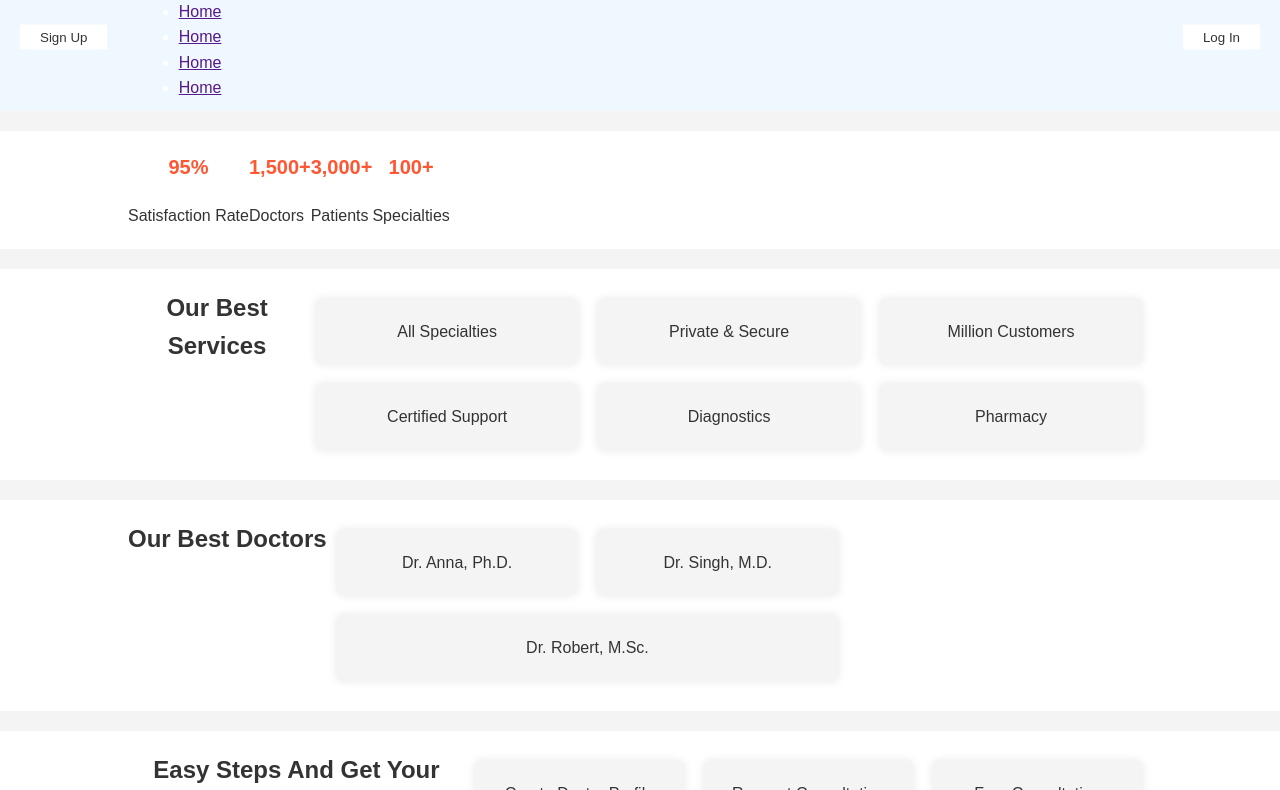
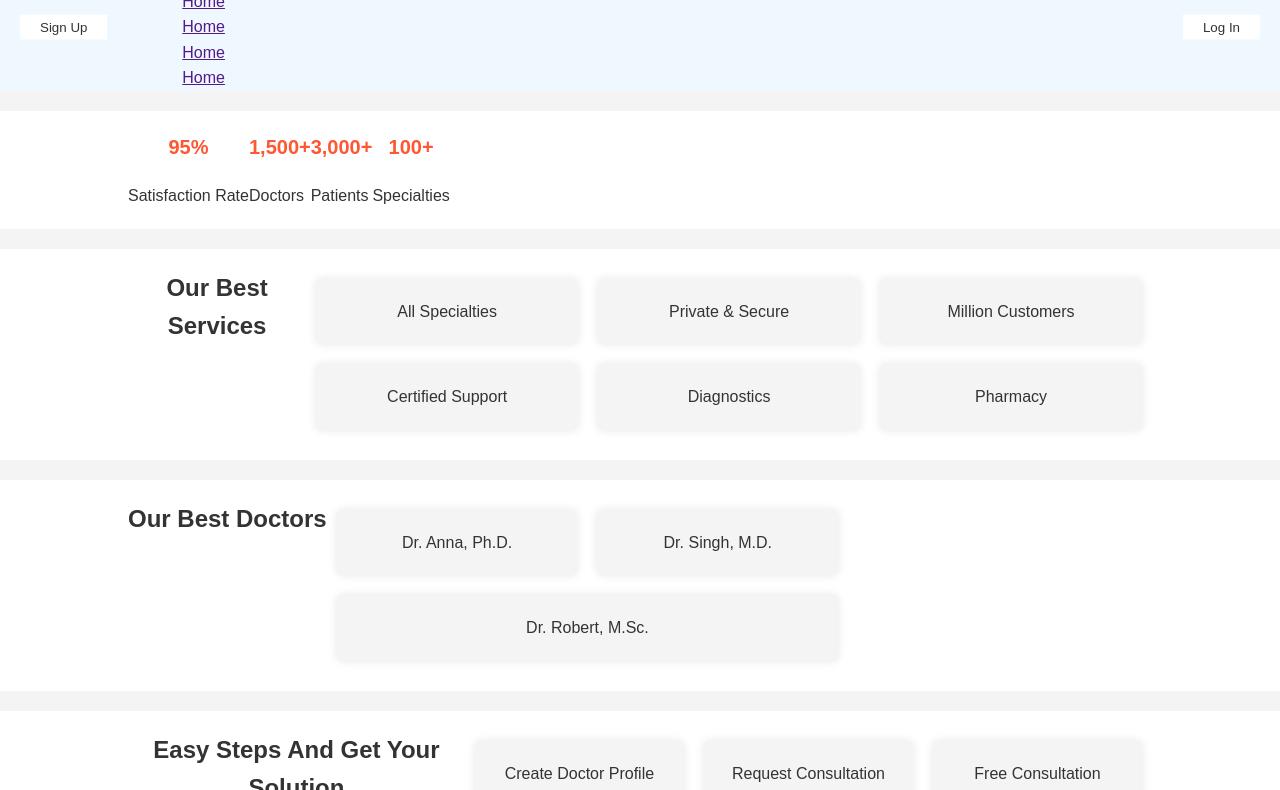
Before and after one commit to Xaviour-obuini/medical-website, a plain HTML site: page index.html in a window 1280 px wide. Shown: the part 37-827 px from the top of the page. Drawn offline with Linux system fonts and the light colour scheme.

Commit message:
n commits

```diff
--- a/index.html
+++ b/index.html
@@ -11,7 +11,7 @@
     <!-- Header Section -->
     <header>
         <div class="container">
-            <div class="nav">
+            <div class="nav-logo">
                 <img src="" alt="">
                 <span>Health</span>
             </div>
--- a/styles.css
+++ b/styles.css
@@ -20,15 +20,28 @@ body {
 header {
     background-color: aliceblue;
     color: #fff;
-    padding: 10px 0;
+    padding:0 10px;
     text-align: center;
+    justify-content: center;
+    align-items: center;
     position: relative;
     width: 100%;
 }
 .container{
     display: flex;
 }
-
+.nav-logo{
+    display: flex;
+}
+.container nav{
+    display: flex;
+}
+.container nav ul{
+    text-decoration: none;
+}
+.container nav ul li{
+    list-style: none;
+}
 header h1 {
     font-size: 24px;
 }
```
